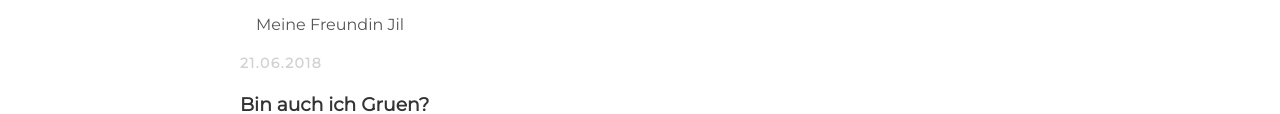
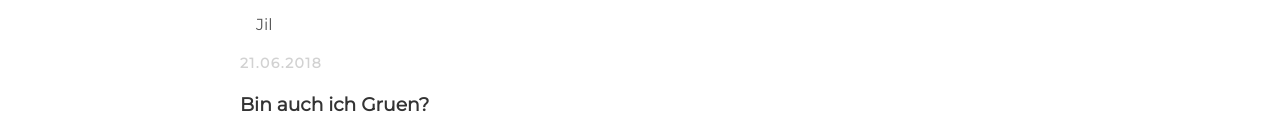
Before and after one commit to MatthiasDen/MatthiasDen.github.io, a plain HTML site: page index.html in a window 1280 px wide. Shown: the part 263-377 px from the top of the page. Drawn offline with Linux system fonts and the light colour scheme.

Commit message:
Update index.html

```diff
--- a/index.html
+++ b/index.html
@@ -23,7 +23,7 @@ type="text/css" href="styles.css">
           <div class="post-author">
             <img src="Jil.png">
             <p>
-            <span>Meine Freundin Jil</span></p>
+            <span>Jil</span></p>
           </div>
           <p class="post-date">21.06.2018 </p>
           <h3 class="post-title">Bin auch ich Gruen? </h3>
```
